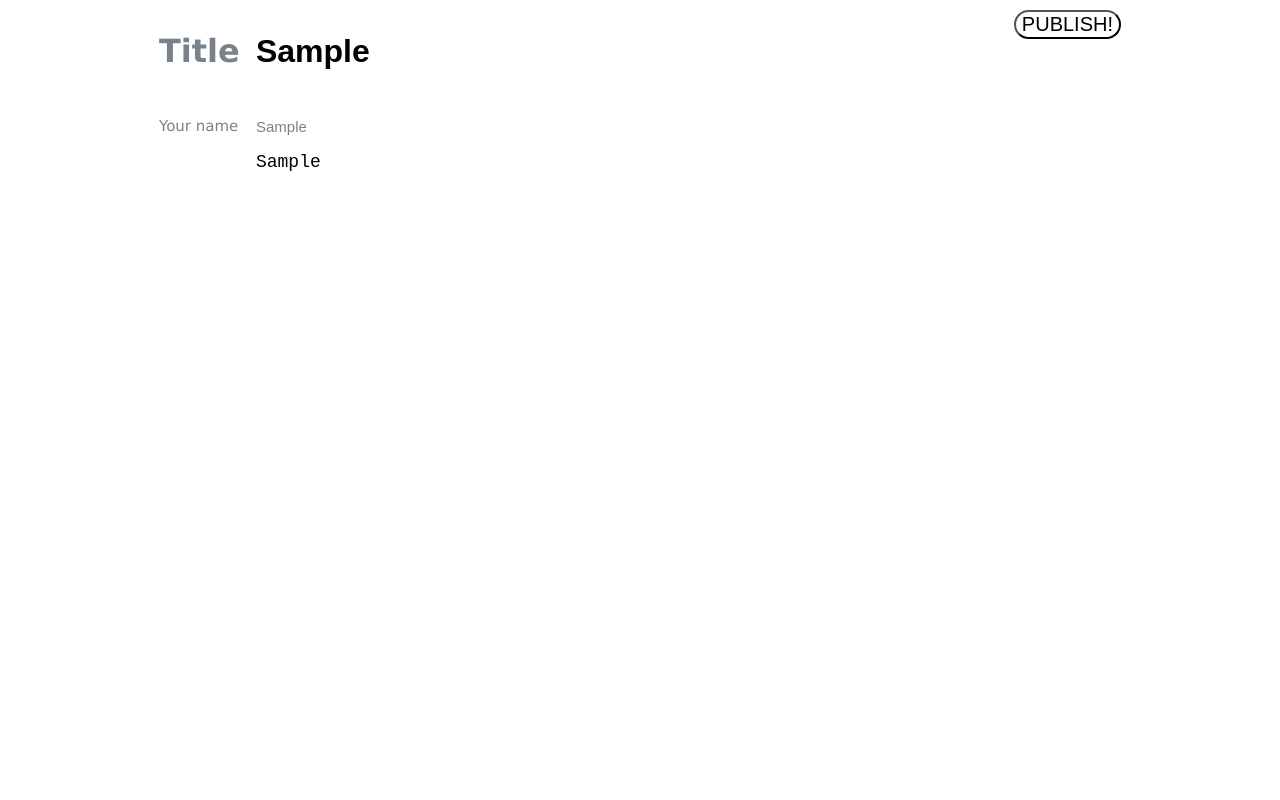
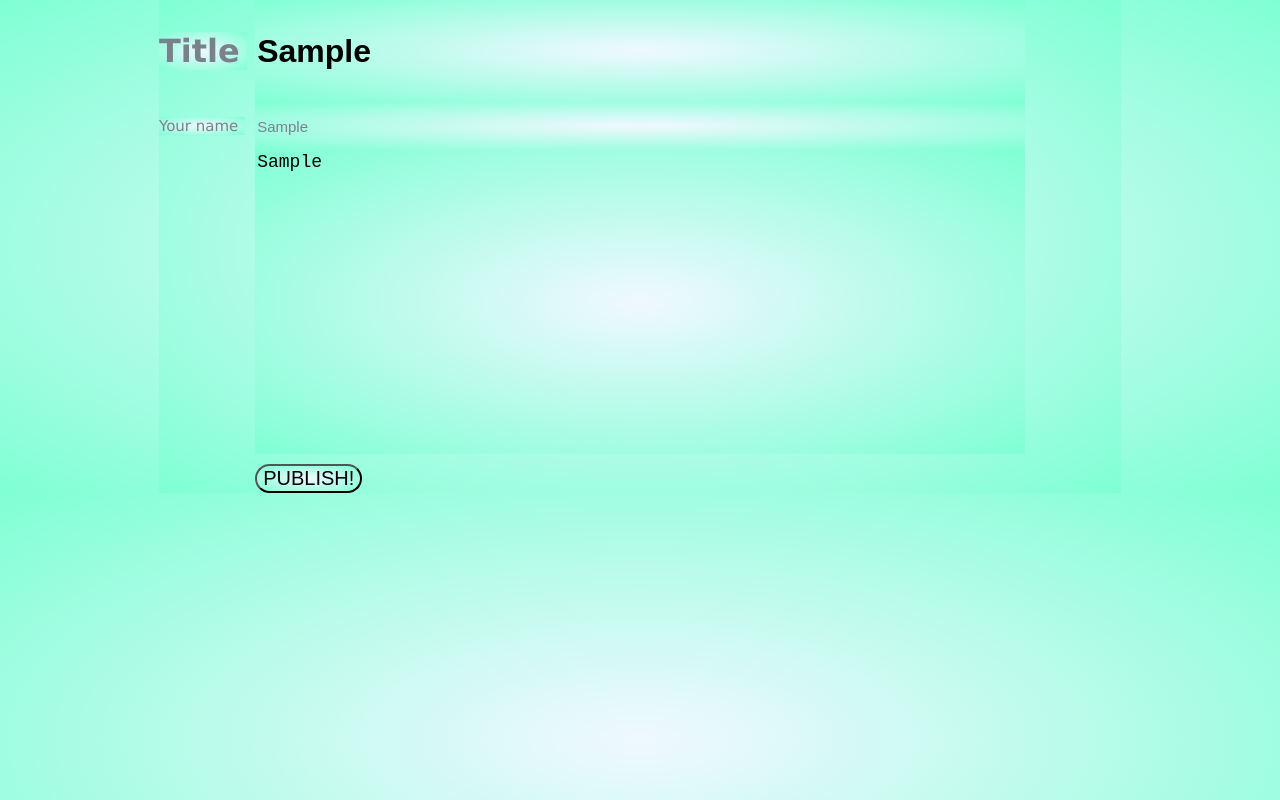
Before and after one commit to Nowshad10/lap2challenge, a website with bundled scripts: page client/index.html in a window 1280 px wide. Both pictures are taken after typing "Sample", "Sample", "Sample" into the empty fields and a click on the input "PUBLISH!". Built offline with nearby package versions, Linux system fonts and the light colour scheme; files whose address does not match are found by name.

Commit message:
Styling changes

```diff
--- a/client/index.html
+++ b/client/index.html
@@ -4,7 +4,7 @@
     <meta charset="UTF-8">
     <meta http-equiv="X-UA-Compatible" content="IE=edge">
     <meta name="viewport" content="width=device-width, initial-scale=1.0">
-    <title>Document</title>
+    <title>Pair Challenge</title>
     <link rel="stylesheet" href="./static/css/style.css">
     <script defer src="bundle.js"></script>
 </head>
--- a/client/static/css/style.css
+++ b/client/static/css/style.css
@@ -1,3 +1,8 @@
+* {
+    background-image: radial-gradient(aliceblue, aquamarine);
+    background-size: cover;
+}
+
 body {
 
     padding: 0;
@@ -75,6 +80,7 @@ textarea {
 }
 
 #submit-btn {
+    display: flex;
     height: fit-content;
     width: fit-content;
     margin-top: 10px;
@@ -82,6 +88,8 @@ textarea {
     border-radius: 16px;
     font-size: 20px;
     cursor: pointer;
+    grid-row-start: end;
+    grid-column-start: line2;
 }
 
 button {
@@ -93,6 +101,8 @@ button {
     border: 1px solid black;
     background-color: white;
     font-size: 15px;
+    grid-row-start: end;
+    grid-column-start: line2;
 }
 
 button:hover {
```
